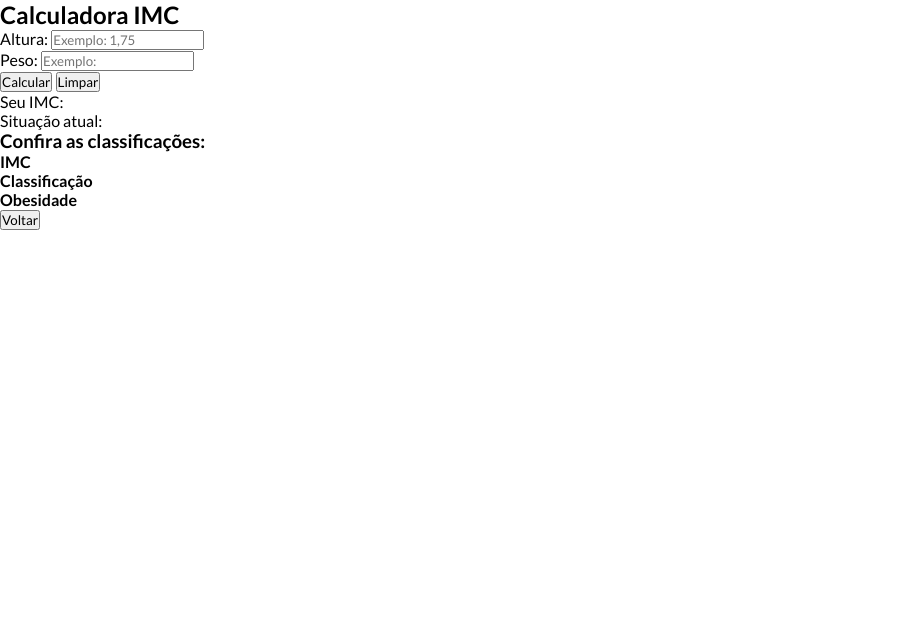
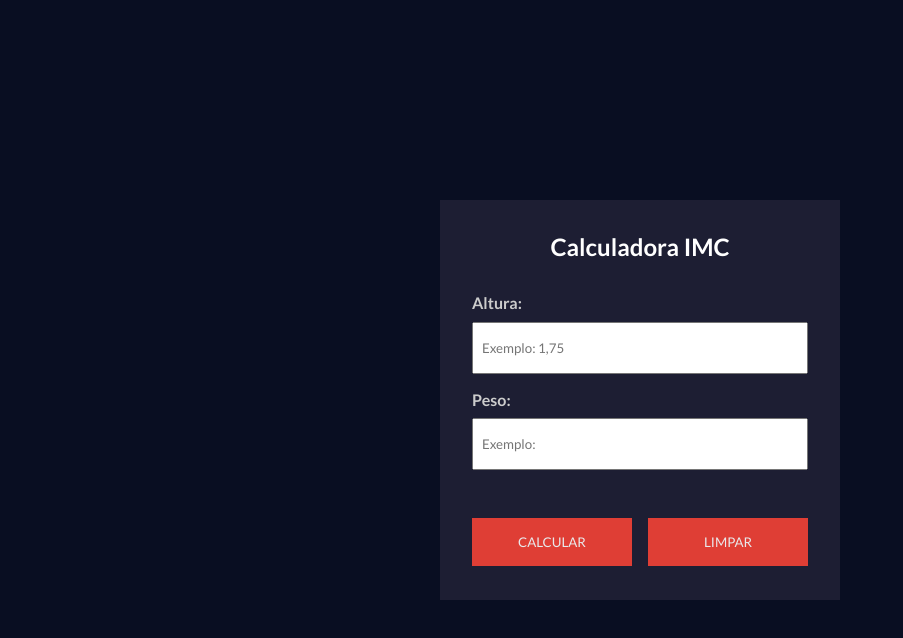
Before and after one commit to augusto0123/CalculadoraImc, a plain HTML site: page index.html in a window 1280 px wide. Shown: the whole page, without its empty margins (0-903 px from the left). Drawn offline with Linux system fonts and the light colour scheme.

Commit message:
feat: adicao do css do formulario

```diff
--- a/css/styles.css
+++ b/css/styles.css
@@ -4,3 +4,75 @@
     box-sizing: border-box;
     font-family: "Lato", sans-serif;
 }
+
+body {
+    background-color: #090e22;
+    display: flex;
+    justify-content: center;
+    align-items: center;
+    min-height: 100vh;
+    color: #fff;
+}
+
+.hide {
+    display: none !important;
+}
+
+.container {
+    min-width: 400px;
+    min-height: 400px;
+    background-color: #1d1e33;
+    padding: 2rem;
+}
+
+/* IMC Form */
+
+#calc-container h2 {
+    text-align: center;
+    margin-bottom: 2rem;
+}
+
+.form-inputs {
+    display: flex;
+    flex-direction: column;
+    justify-content: space-between;
+}
+
+.form-control {
+    display: flex;
+    flex-direction: column;
+    flex: 1;
+    margin-bottom: 1rem;
+}
+
+.form-control label {
+    font-weight: bold;
+    margin-bottom: .6rem;
+    color: #ccc;
+}
+
+.form-control input {
+    padding: 1rem 0.5rem;
+}
+
+.action-control {
+    display: flex;
+    justify-content: space-between;
+    margin-top: 2rem;
+    gap: 1rem;
+}
+
+button {
+    text-transform: uppercase;
+    padding: 1rem 1.5rem;
+    background-color: #F44236;
+    border: none;
+    color: #fff;
+    cursor: pointer;
+    opacity: 0.9;
+    flex: 1;
+}
+
+button:hover {
+    opacity: 1;
+}
--- a/index.html
+++ b/index.html
@@ -46,7 +46,7 @@
             </form>
         </div>
 
-        <div id="result-container">
+        <div id="result-container" class="hide">
             <p id="imc-number">Seu IMC: <span></span></p>
             <p id="imc-info">Situação atual: <span></span></p>
             <h3>Confira as classificações:</h3>
```
